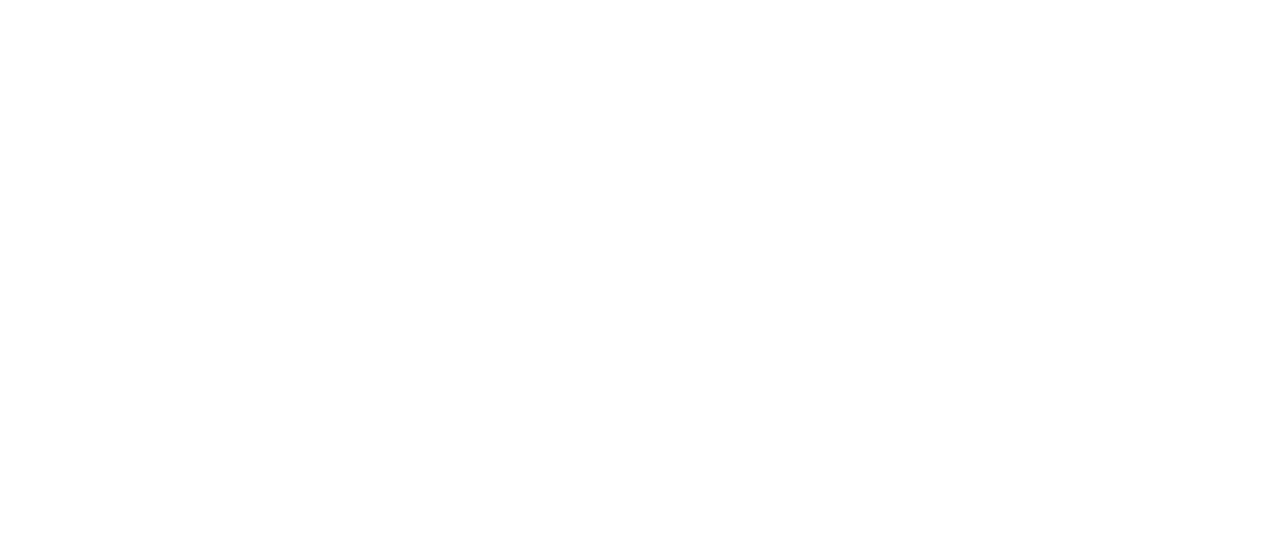
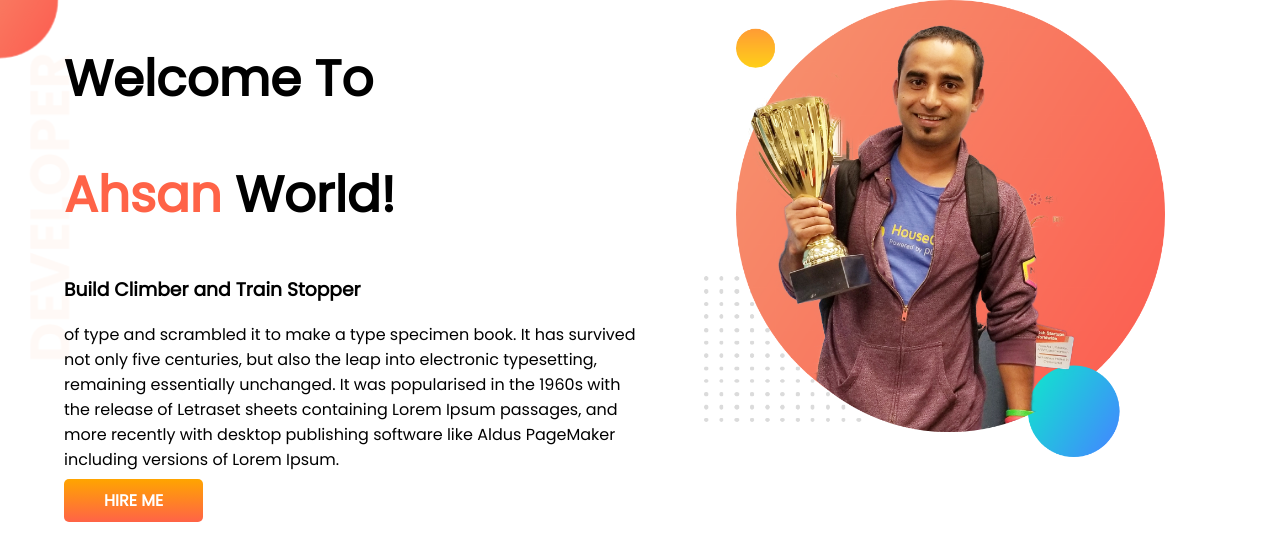
Before and after one commit to Sahikx/developer-portfolio, a plain HTML site: page index.html in a window 1280 px wide. Drawn offline with Linux system fonts and the light colour scheme.

Commit message:
second time

```diff
--- a/index.html
+++ b/index.html
@@ -1,13 +1,35 @@
 <!DOCTYPE html>
 <html lang="en">
+
 <head>
     <meta charset="UTF-8">
     <meta http-equiv="X-UA-Compatible" content="IE=edge">
     <meta name="viewport" content="width=device-width, initial-scale=1.0">
     <title>Ahsan Portfolio</title>
+    <link rel="preconnect" href="https://fonts.googleapis.com">
+    <link rel="preconnect" href="https://fonts.gstatic.com" crossorigin>
+    <link href="https://fonts.googleapis.com/css2?family=Poppins&display=swap" rel="stylesheet">
     <link rel="stylesheet" href="style.css">
 </head>
+
 <body>
+    <section class="top-banner">
+        <div class="half-width">
+            <h1>Welcome To</h1>
+            <h1><span class="orange-color">Ahsan</span> World!</h1>
+            <h3>Build Climber and Train Stopper</h3>
+            <p>of type and scrambled it to make a type specimen book. It has survived not only five centuries, but also
+                the
+                leap into electronic typesetting, remaining essentially unchanged. It was popularised in the 1960s with
+                the
+                release of Letraset sheets containing Lorem Ipsum passages, and more recently with desktop publishing
+                software like Aldus PageMaker including versions of Lorem Ipsum.</p>
+                <a class="link-btn" target="_blank" href="https://www.youtube.com/">HIRE ME</a>
+        </div>
+        <div class="half-width">
+            <img src="./images/jhankar.png" alt="">
+        </div>
+    </section>
+</body>
 
-</body>
 </html>
--- a/style.css
+++ b/style.css
@@ -0,0 +1,37 @@
+body{
+    font-family: 'Poppins', sans-serif;
+    margin: 0;
+
+}
+h1{
+    font-size:50px;
+}
+
+.orange-color{
+    color: tomato;
+}
+section{
+    display: flex;
+}
+
+.half-width{
+    width: 50%;
+    padding-left: 5%;
+}
+.half-width img{
+    width: 80%;
+}
+.link-btn{
+    text-decoration: none;
+    background-image:linear-gradient(orange,tomato);
+    padding: 10px 40px;
+    border-radius:5px;
+    color: #fff;
+    font-weight: 700;
+
+}
+
+.top-banner{
+    background-image: url(./images/top-banner.png);
+    background-repeat: no-repeat;
+}
```
Also changed, not shown: images/dream-bg.png (added), images/exp-bg.png (added), images/jhankar.png (added), images/jhankar2.png (added), images/my-bg.png (added), images/my-bg2.png (added), images/top-banner.png (added), 7 other files.
